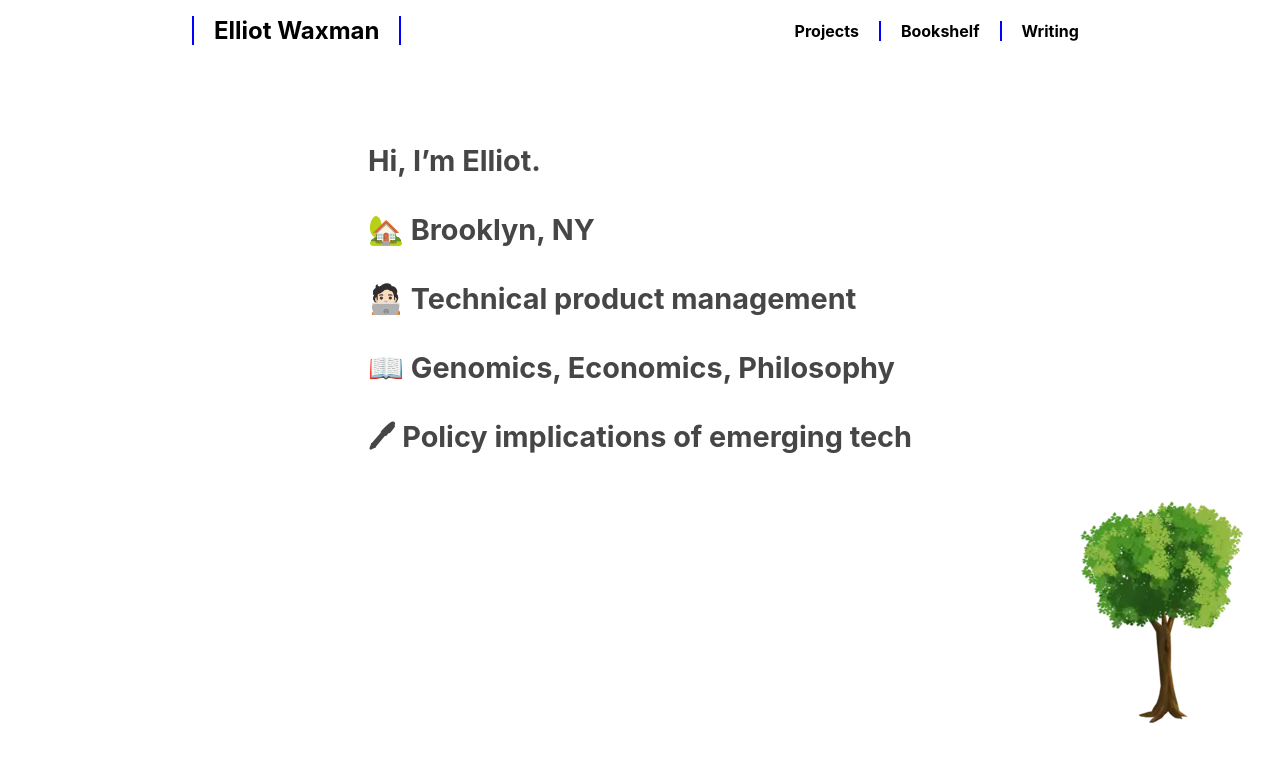
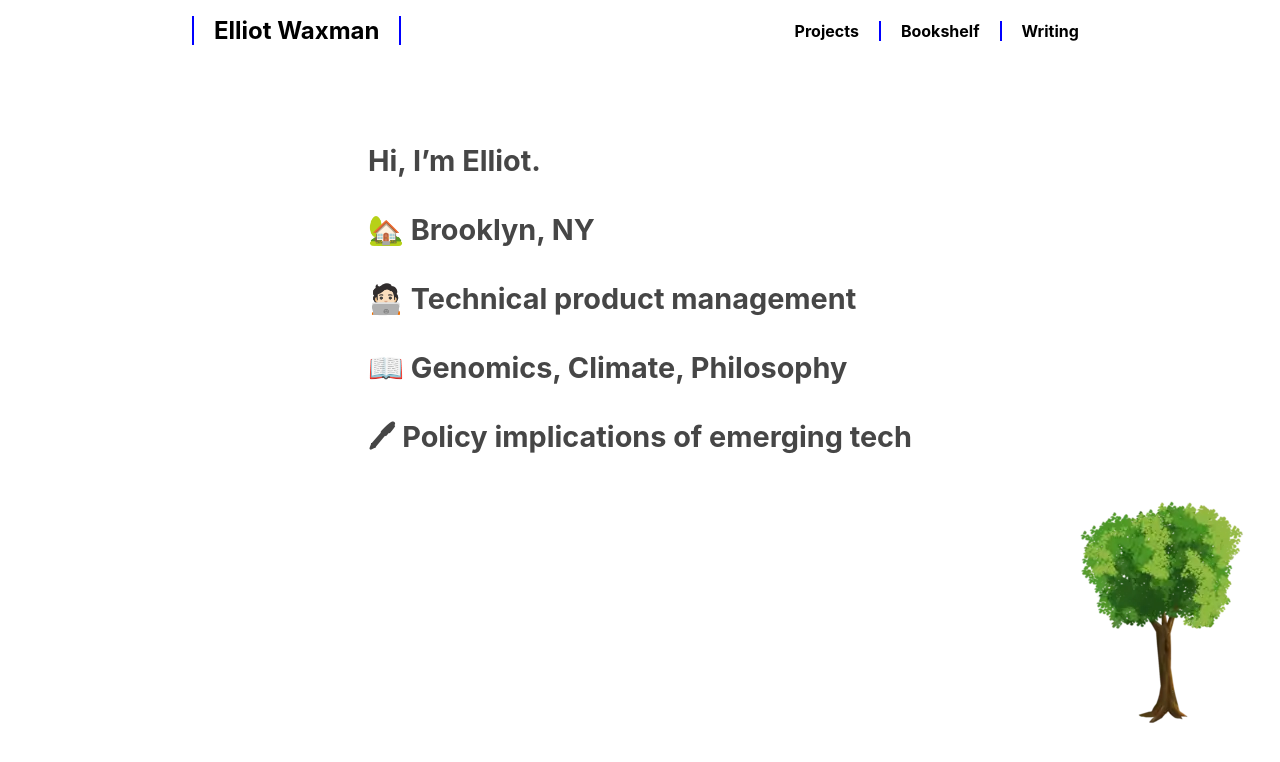
Before and after one commit to Elliot-verified/Portfolio, a React (Create React App) app: page / in a window 1280 px wide. Shown: the top 762 px of the page. Built offline with nearby package versions, Linux system fonts and the light colour scheme.

Commit message:
adding pdf attempt

```diff
--- a/src/Sidebar.js
+++ b/src/Sidebar.js
@@ -5,7 +5,7 @@ const Sidebar = () => (
       <p>Hi, I’m Elliot.</p>
       <p> 🏡 Brooklyn, NY </p>
       <p> 🧑🏻‍💻 Technical product management</p>
-      <p> 📖 Genomics, Economics, Philosophy</p>
+      <p> 📖 Genomics, Climate, Philosophy</p>
       <p> 🖊 Policy implications of emerging tech</p>
     </aside>
   );
--- a/src/Writing.js
+++ b/src/Writing.js
@@ -6,9 +6,9 @@ const Writing = () => (
     <div>
         <div className="writing-container">
             <h2>What I've Written</h2>
-            <iframe src="https://elliotwaxman.substack.com/embed" width="auto" height="auto" frameborder="0" ></iframe>
+
                 {/* Project 1 */}
-                <a href="https://link-to-your-first-project.com" target="_blank" rel="noopener noreferrer">
+                <a href="../public/AuditingMisinformation.pdf" target="_blank" rel="noopener noreferrer">
                     <h4>Project 1 Title</h4>
                     <p>Description of Project 1: ;aslkdjfas;dlkfjsa;dlkjfLorem ipsym foapsdjkfplaskdjflsadkjfasdlkfjalksdjflkadsjflkasdjflkaj</p>
                 </a>
@@ -24,6 +24,7 @@ const Writing = () => (
                     <h4>Project 3 Title</h4>
                     <p>Description of Project 1: ;aslkdjfas;dlkfjsa;dlkjfLorem ipsym foapsdjkfplaskdjflsadkjfasdlkfjalksdjflkadsjflkasdjflkaj</p>
                 </a>
+                <iframe src="https://elliotwaxman.substack.com/embed" width="auto" height="auto" frameborder="0" ></iframe>
         </div>
         <Gif />
     </div>
```
Also changed, not shown: 1 other file (tests, documents, lock files or other folders).
